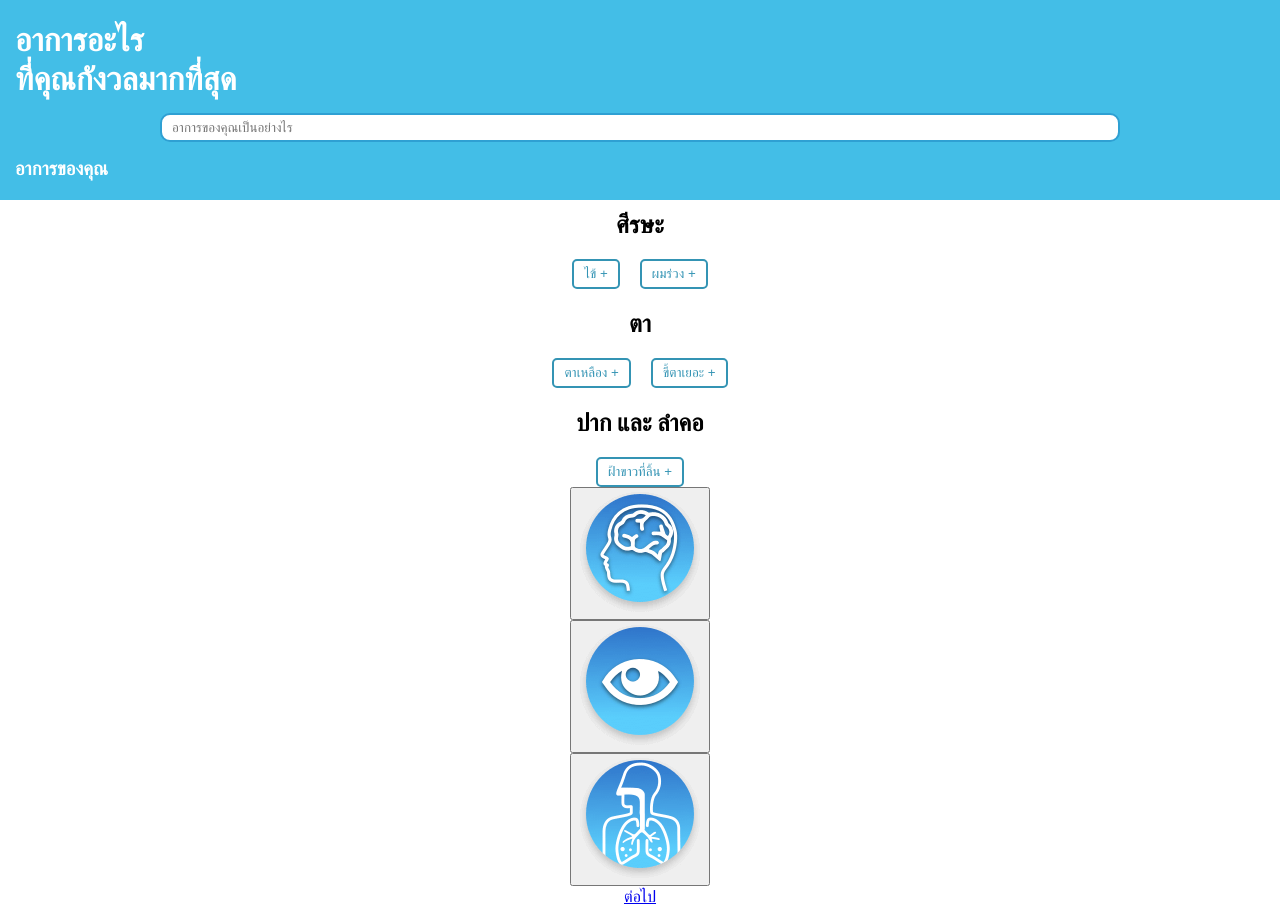
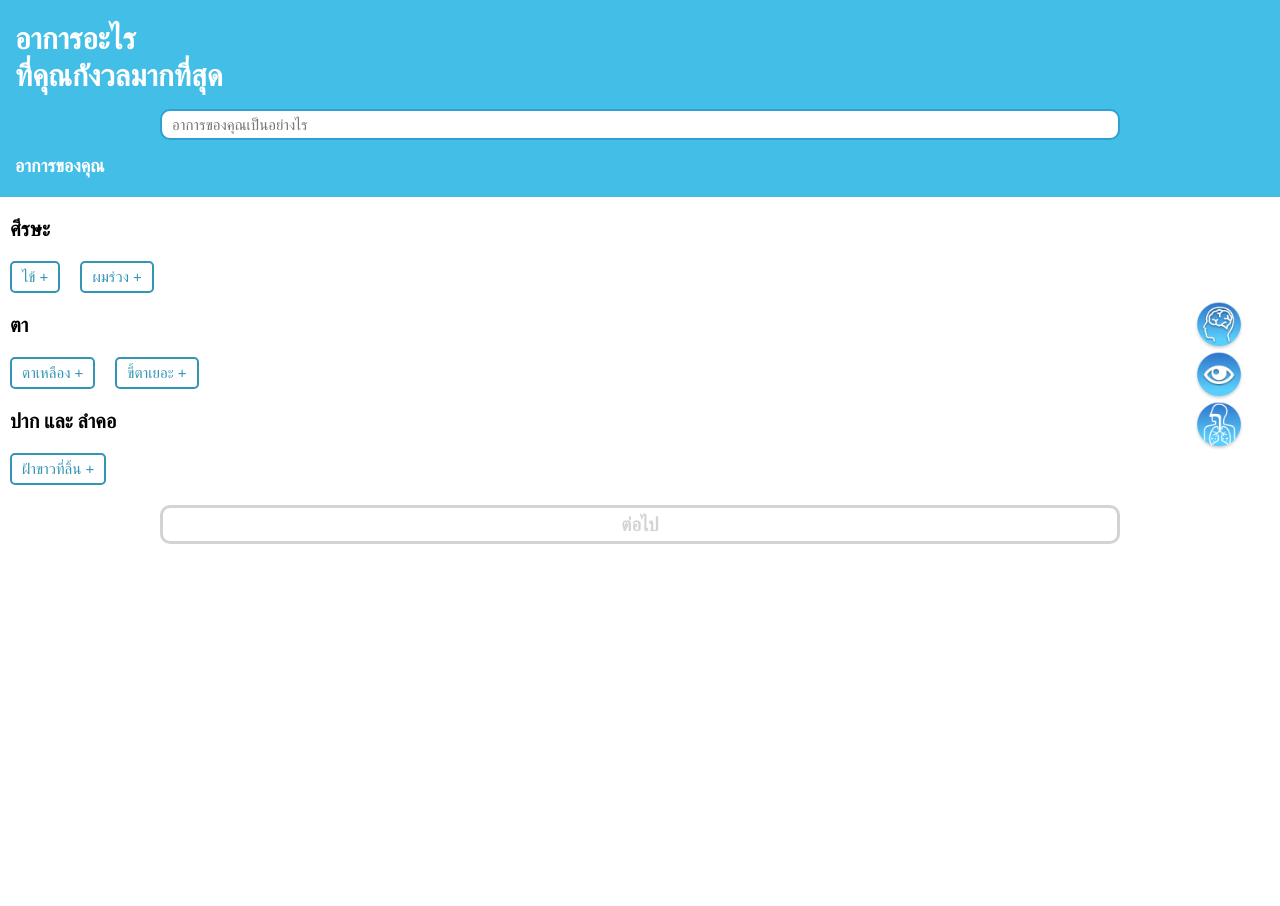
Before and after one commit to dororoza5/Agnos_Test, a React (Create React App) app in the folder front-app/: page / in a window 1280 px wide. After the commit the page ends 800 px from the top, so only its background shows below. Built offline with nearby package versions, Linux system fonts and the light colour scheme.

Commit message:
add all search page css

```diff
--- a/front-app/src/App.css
+++ b/front-app/src/App.css
@@ -37,46 +37,6 @@
   }
 }
 
-/* Popup style */
-/* .popup-box {
-  position: fixed;
-  background: #00000050;
-  width: 100%;
-  height: 100vh;
-  top: 0;
-  left: 0;
-}
-
-.box {
-  position: relative;
-  width: 70%;
-  margin: 0 auto;
-  height: auto;
-  max-height: 70vh;
-  margin-top: calc(100vh - 85vh - 20px);
-  background: #fff;
-  border-radius: 4px;
-  padding: 20px;
-  border: 1px solid #999;
-  overflow: auto;
-}
-
-.close-icon {
-  content: 'x';
-  cursor: pointer;
-  position: fixed;
-  right: calc(15% - 30px);
-  top: calc(100vh - 85vh - 33px);
-  background: #ededed;
-  width: 25px;
-  height: 25px;
-  border-radius: 50%;
-  line-height: 20px;
-  text-align: center;
-  border: 1px solid #999;
-  font-size: 20px;
-} */
-
 
 /* modal style */
 
@@ -91,22 +51,34 @@
   align-items: center;
   justify-content: center;
   overflow: auto;
+  z-index: 1;
 }
 
 .modal-content {
   width: 75%;
   background-color: #fff;
+  border-radius: 10px;
+}
+
+.modal-image-list {
+  text-align: center;
 }
 
 .modal-image {
-  max-width: 20%;
+  max-width: 25%;
   height: auto;
   display: inline-block;
   padding: 10px 2.5%;
 }
 
 .modal-header {
-  margin: 0;
+  margin: 0px 10px;
+  font-size: 18px;
+}
+
+.modal-body {
+  margin: 10px;
+  font-size: 15px;
 }
 
 .modal-footer {
@@ -115,37 +87,63 @@
   border-bottom: 1px solid #eee;
   align-content: center;
   margin: auto;
+  text-align: center;
 }
 
 .button-close{
-  margin-right: 20px;
-  text-align: left;
-  border-radius: 40%;
-  border: none;
+  margin-right: 25%;
+  width: 25%;
+  border-radius: 10px;
+  border: 2px solid rgb(52, 148, 180);
+  font-size: 15px;
+  background-color: white;
+  color: rgb(52, 148, 180);
 }
 
 .button-add{
-  margin-left: 0 auto;
-  text-align: right;
+  width: 25%;
+  border-radius: 10px;
+  background-color: rgb(52, 148, 180);
+  color: white;
+  font-size: 15px;
 }
 
 .header {
   background: rgb(67, 190, 231);
   padding: 10px 0;
   text-align: center;
-  position: fixed;
+  position: relative;
   width: 100%;
   top: 0;
   left: 0;
   z-index: 1;
 }
 
-.header .text {
+
+/* for all SearchPage function */
+
+.header .text1 {
   text-align: left;
   color: white;
   padding: 10px 15px;
   margin: 0px 0px;
+  font-size: 30px;
 }
+
+.text2 {
+  font-size: 20px;
+  padding-left: 10px;
+  text-align: left;
+}
+
+.yoursymptom .text3 {
+  text-align: left;
+  color: white;
+  padding: 10px 15px;
+  margin: 0px 0px;
+  font-size: 18px;
+}
+
 
 h3 {
   display: inline-block;
@@ -163,6 +161,7 @@ h3 {
   border-radius: 10px;
   color: rgb(52, 148, 180);
   border: 2px solid rgb(47, 160, 211);
+  font-size: 15px;
 }
 
 .searh:focus{
@@ -180,11 +179,78 @@ h3 {
   margin: 0px 10px;
   border-radius: 5px;
   color:rgb(52, 148, 180);
+  font-size: 15px;
 }
-.after-header {
-  margin-top: 210px;
-}
+
 
 .button-list {
   display: inline-block;
 }
+
+h2 {
+  padding: 10px 0px;
+  margin: 10px 0px;
+}
+
+.sorttag1 {
+  text-align: left;
+  position: fixed;
+  right:30px;
+  top: 300px;
+}
+
+.sorttag2 {
+  text-align: left;
+  position: fixed;
+  right:30px;
+  top: 350px;
+}
+
+.sorttag3 {
+  text-align: left;
+  position: fixed;
+  right:30px;
+  top: 400px;
+}
+
+.button-image {
+  background: none;
+  border: none;
+  border-radius: 100%;
+}
+
+.sort-image {
+  width: 50px;
+  height: auto;
+}
+
+.unlink-next-button {
+  border-radius: 10px;
+  border: 3px solid lightgray;
+  width: 75%;
+  padding: 5px 10px;
+  margin: 20px 0px;
+  box-sizing: border-box;
+  color: lightgray;
+  cursor: default;
+}
+
+.link-next-button {
+  border-radius: 10px;
+  border: 3px solid limegreen;
+  width: 75%;
+  padding: 5px 10px;
+  margin: 20px 0px;
+  box-sizing: border-box;
+  color: white;
+  background-color: limegreen;
+  cursor: default;
+  display: inline-block;
+  text-decoration: none;
+}
+
+.left-align {
+  text-align: left;
+}
+
+/* for all ResultPage */
--- a/front-app/src/component/Modal.js
+++ b/front-app/src/component/Modal.js
@@ -10,7 +10,7 @@ const Modal = (props) => {
         console.log(image)
         if(image.length !== 1){
             return (
-                <div>
+                <div className='modal-image-list'>
                     <img key={image[0]} src={require(`${image[0]}.png`)} className='modal-image'/>
                     <img key={image[1]} src={require(`${image[1]}.png`)} className='modal-image'/>
                     <img key={image[2]} src={require(`${image[2]}.png`)} className='modal-image'/>
@@ -32,8 +32,8 @@ const Modal = (props) => {
                 {newImageList}
             </div>
             <div className='modal-footer'>
-                <button className='button-close' onClick={props.handleClose}>close</button>
-                <button className='button-add' onClick={() => {props.handleAddYourSymp(props.title); props.handleClose();}}>เพิ่มลงอาการของคุณ</button>
+                <button className='button-close' onClick={props.handleClose}>กลับ</button>
+                <button className='button-add' onClick={() => {props.handleAddYourSymp(props.title); props.handleClose();}}>เลือกอาการนี้</button>
             </div>
         </div>
     </div>
--- a/front-app/src/component/SearchPage.js
+++ b/front-app/src/component/SearchPage.js
@@ -66,28 +66,22 @@ const SearchPage = () => {
       setDeleteSortInputSymp(deleteSortInputSymp => [...deleteSortInputSymp,symp.filter( symp => symp.title === title)[0]])
     }
 
-    // const handleTest = () => {
-    //   console.log(yourSympList)
-    // }
-
   return (
   <div>
       <div className='header'>
-        <h1 className='text'>อาการอะไร<br/>ที่คุณกังวลมากที่สุด</h1>
+        <h1 className='text1'>อาการอะไร<br/>ที่คุณกังวลมากที่สุด</h1>
 
         <SearchBox inputText={inputText} onChange={filterSort} />
 
 
-        <YourSymptom yourSympList={yourSympList} handleDeleteYourSymptom={handleDeleteYourSymptom}/>
+        <YourSymptom yourSympList={yourSympList} handleDeleteYourSymptom={handleDeleteYourSymptom} searchPage={true}/>
       </div>
 
-      <div className='after-header'>
-        {
-          (sortInputSymp.filter(sortInputSymp => sortInputSymp.header === 'ศีรษะ')).length!==0
-          && head
-          && <h2>ศีรษะ</h2>
-        }
-      </div>
+      {
+        (sortInputSymp.filter(sortInputSymp => sortInputSymp.header === 'ศีรษะ')).length!==0
+        && head
+        && <h2 className='text2'>ศีรษะ</h2>
+      }
 
       {head && <Symptoms
           symp={sortInputSymp.filter(sortInputSymp => sortInputSymp.header === 'ศีรษะ')}
@@ -99,27 +93,28 @@ const SearchPage = () => {
       {
         (sortInputSymp.filter(sortInputSymp => sortInputSymp.header === 'ตา')).length!==0
         && eye
-        && <h2>ตา</h2>
+        && <h2 className='text2'>ตา</h2>
       }
       {eye && <Symptoms symp={sortInputSymp.filter(sortInputSymp => sortInputSymp.header === 'ตา')} handleAddYourSymp={handleAddYourSymp}/>}
 
       {
         (sortInputSymp.filter(sortInputSymp => sortInputSymp.header === 'ปาก และ ลำคอ')).length!==0
         && mouse
-        && <h2>ปาก และ ลำคอ</h2>
+        && <h2 className='text2'>ปาก และ ลำคอ</h2>
       }
       {mouse && <Symptoms symp={sortInputSymp.filter(sortInputSymp => sortInputSymp.header === 'ปาก และ ลำคอ')} handleAddYourSymp={handleAddYourSymp}/>}
 
-      <div>
-        <SortTag title='ศีรษะ' status = {head} changeStatus = {setHead}/>
-        <SortTag title='ตา' status = {eye} changeStatus = {setEye}/>
-        <SortTag title='ปากและลำคอ' status = {mouse} changeStatus = {setMouse}/>
+      <div >
+        <SortTag className='sorttag1' title='ศีรษะ' status = {head} changeStatus = {setHead}/>
+        <SortTag className='sorttag2' title='ตา' status = {eye} changeStatus = {setEye}/>
+        <SortTag className='sorttag3' title='ปากและลำคอ' status = {mouse} changeStatus = {setMouse}/>
       </div>
 
-      <Link to={{
+      {yourSympList.length === 0 && <h3 className='unlink-next-button'>ต่อไป</h3>}
+      {yourSympList.length !== 0 && <Link className='link-next-button' to={{
         pathname : '/result',
         yourSympList : {yourSympList}}}
-      >ต่อไป</Link>
+      >ต่อไป</Link>}
   </div>
   );
 };
--- a/front-app/src/component/SortTag.js
+++ b/front-app/src/component/SortTag.js
@@ -7,12 +7,9 @@ const SortTag = (props) => {
     }
 
   return (
-  <div>
-      {/* {status && <button ><img src={props.open} onClick = {handleClick}></img></button>}
-      {!status && <button ><img src={props.close} onClick = {handleClick}></img></button>} */}
-
-      {props.status && <button ><img src={require('./img/display_cat/'+props.title+'-sl.png')} onClick = {handleClick}></img></button>}
-      {!props.status && <button ><img src={require('./img/display_cat/'+props.title+'-df.png')} onClick = {handleClick}></img></button>}
+  <div className={props.className}>
+      {props.status && <button className='button-image'><img className='sort-image' src={require('./img/display_cat/'+props.title+'-sl.png')} onClick = {handleClick}></img></button>}
+      {!props.status && <button className='button-image'><img className='sort-image' src={require('./img/display_cat/'+props.title+'-df.png')} onClick = {handleClick}></img></button>}
   </div>
   );
 };
--- a/front-app/src/component/Symptoms.js
+++ b/front-app/src/component/Symptoms.js
@@ -33,7 +33,7 @@ const Symptoms = ({symp,handleAddYourSymp}) => {
 
 
     return (
-    <div>
+    <div className='left-align'>
         {symp.map(symp => (
             <div className='button-list' key={symp.id}>
                 <button className='searchpage-button' type='button' onClick={() => handleClick(symp)}>{symp.title} +</button>
--- a/front-app/src/component/YourSymptom.js
+++ b/front-app/src/component/YourSymptom.js
@@ -1,6 +1,6 @@
 import React from 'react';
 
-const YourSymptom = ({yourSympList, handleDeleteYourSymptom}) => {
+const YourSymptom = ({yourSympList, handleDeleteYourSymptom, searchPage}) => {
 
     // const newList = yourSympList.map( (symptom) => (
     //     <button key={symptom} handleDeleteYourSymptom={() => handleDeleteYourSymptom(symptom)}>{symptom}</button>
@@ -8,7 +8,7 @@ const YourSymptom = ({yourSympList, handleDeleteYourSymptom}) => {
 
   return (
     <div className='yoursymptom'>
-        <h3 className='text'>อาการของคุณ</h3>
+        {searchPage && <h3 className='text3'>อาการของคุณ</h3>}
         {yourSympList.map( (symptom) => (
             <button className='searchpage-button' key={symptom} onClick={() => handleDeleteYourSymptom(symptom)}>{symptom} -</button>
         ))}
```
